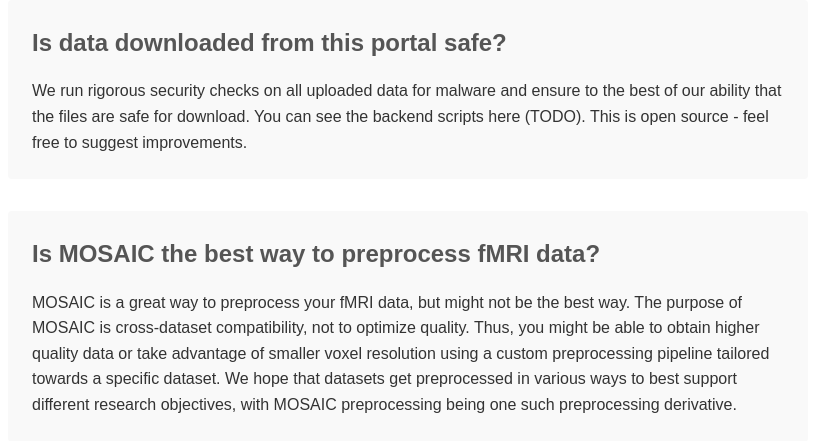
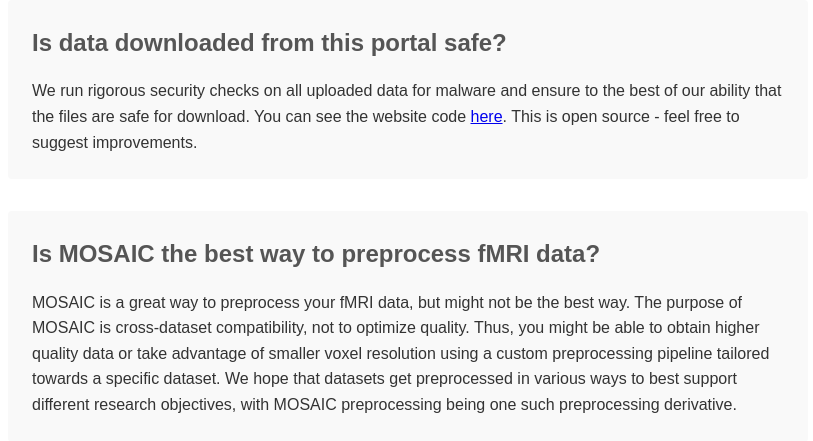
Before and after one commit to blahner/mosaic-website, a Flask app: page /faq in a window 1280 px wide. Shown: the part 2342-2783 px from the top of the page, without its empty margins (64-877 px from the left). Run offline with Flask 3, Linux system fonts and the light colour scheme.

Commit message:
updated faq with github url

```diff
--- a/templates/faq.html
+++ b/templates/faq.html
@@ -97,7 +97,7 @@
                     <h2 style="margin-bottom: 1rem;">Is data downloaded from this portal safe?</h2>
                     <p>
                         We run rigorous security checks on all uploaded data for malware and ensure to the best of our ability
-                        that the files are safe for download. You can see the backend scripts here (TODO). This is open source - feel free to suggest improvements.
+                        that the files are safe for download. You can see the website code <a href="https://github.com/blahner/mosaic-website">here</a>. This is open source - feel free to suggest improvements.
                     </p>
                 </div>
 
```
